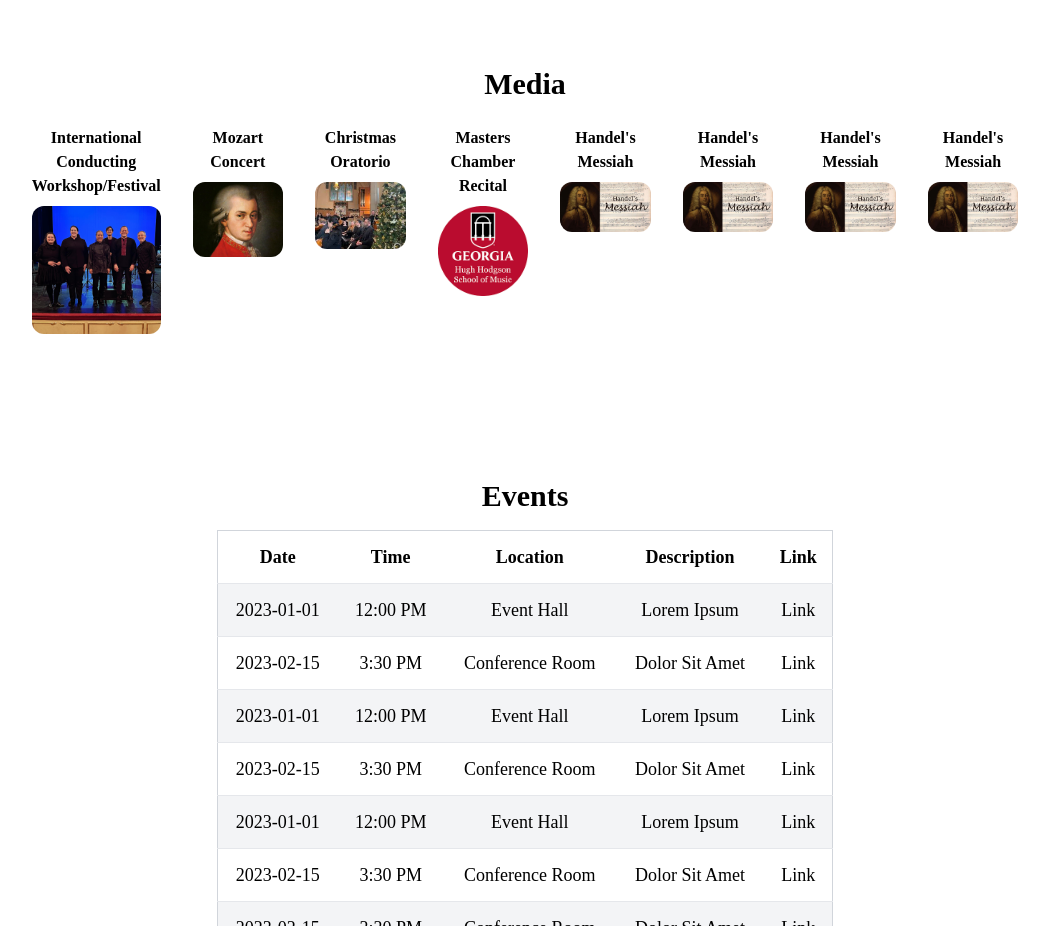
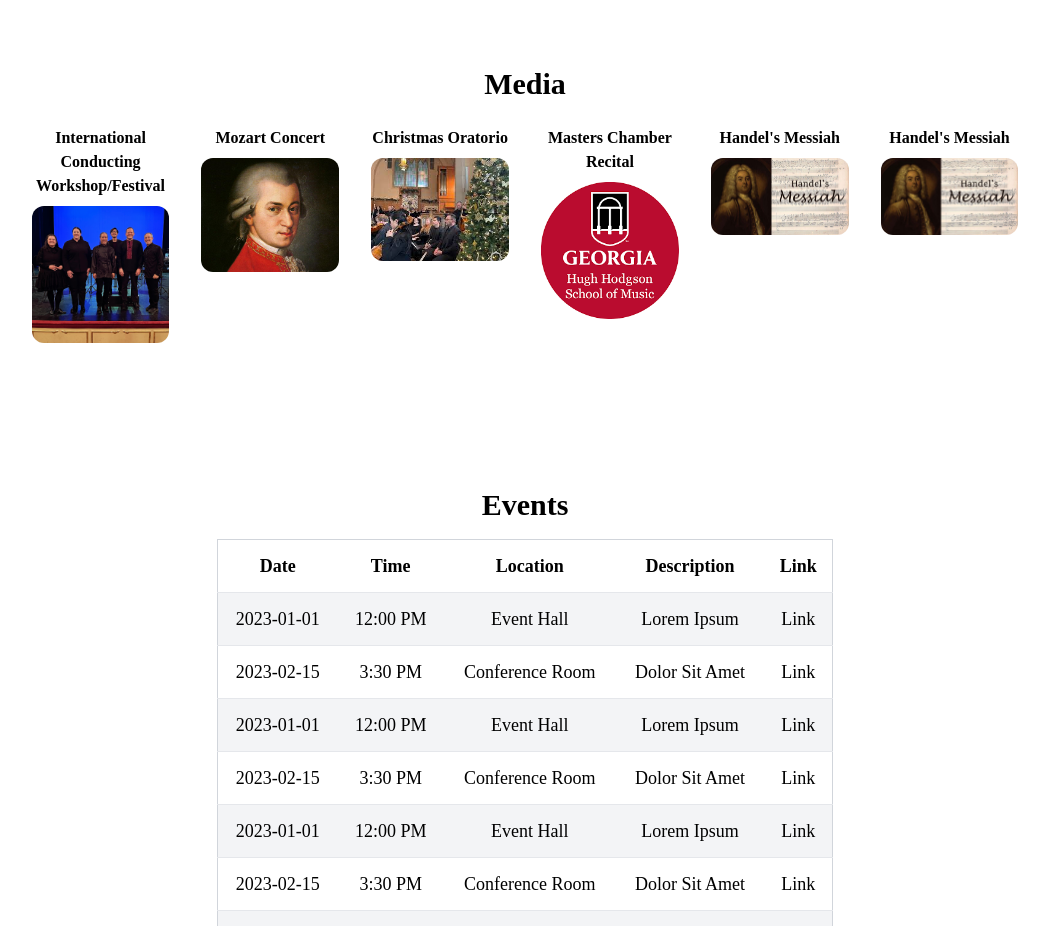
Before and after one commit to mzsellem/justin-han, a Next.js app: page / in a window 1280 px wide. Shown: the part 1340-2266 px from the top of the page, without its empty margins (115-1164 px from the left). Built offline with nearby package versions, Linux system fonts and the light colour scheme.

Commit message:
props to any on page

```diff
--- a/app/media/media.tsx
+++ b/app/media/media.tsx
@@ -36,16 +36,6 @@ const MediaCard: React.FC<Props> = () => {
         link: 'https://www.youtube.com/watch?v=-CaGIboDT4c&list=PLLPThjvgshhWcgWDoEDgaknFNNwgyZULd',
         imageUrl: 'handel.png',
       },
-      {
-        title: "Handel's Messiah",
-        link: 'https://www.youtube.com/watch?v=-CaGIboDT4c&list=PLLPThjvgshhWcgWDoEDgaknFNNwgyZULd',
-        imageUrl: 'handel.png',
-      },
-      {
-        title: "Handel's Messiah",
-        link: 'https://www.youtube.com/watch?v=-CaGIboDT4c&list=PLLPThjvgshhWcgWDoEDgaknFNNwgyZULd',
-        imageUrl: 'handel.png',
-      },
   ];
 
 return (
```
Also changed, not shown: app/page.tsx (+6 -6 lines).
